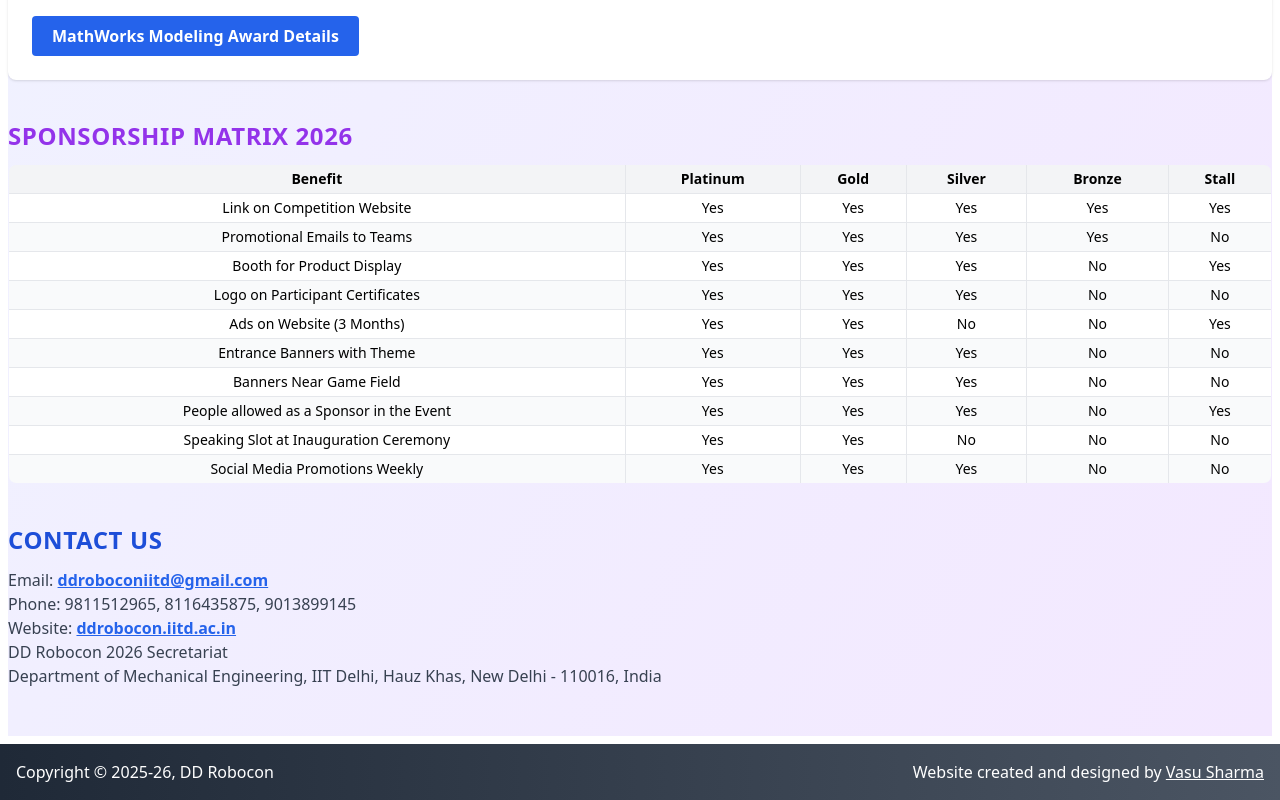
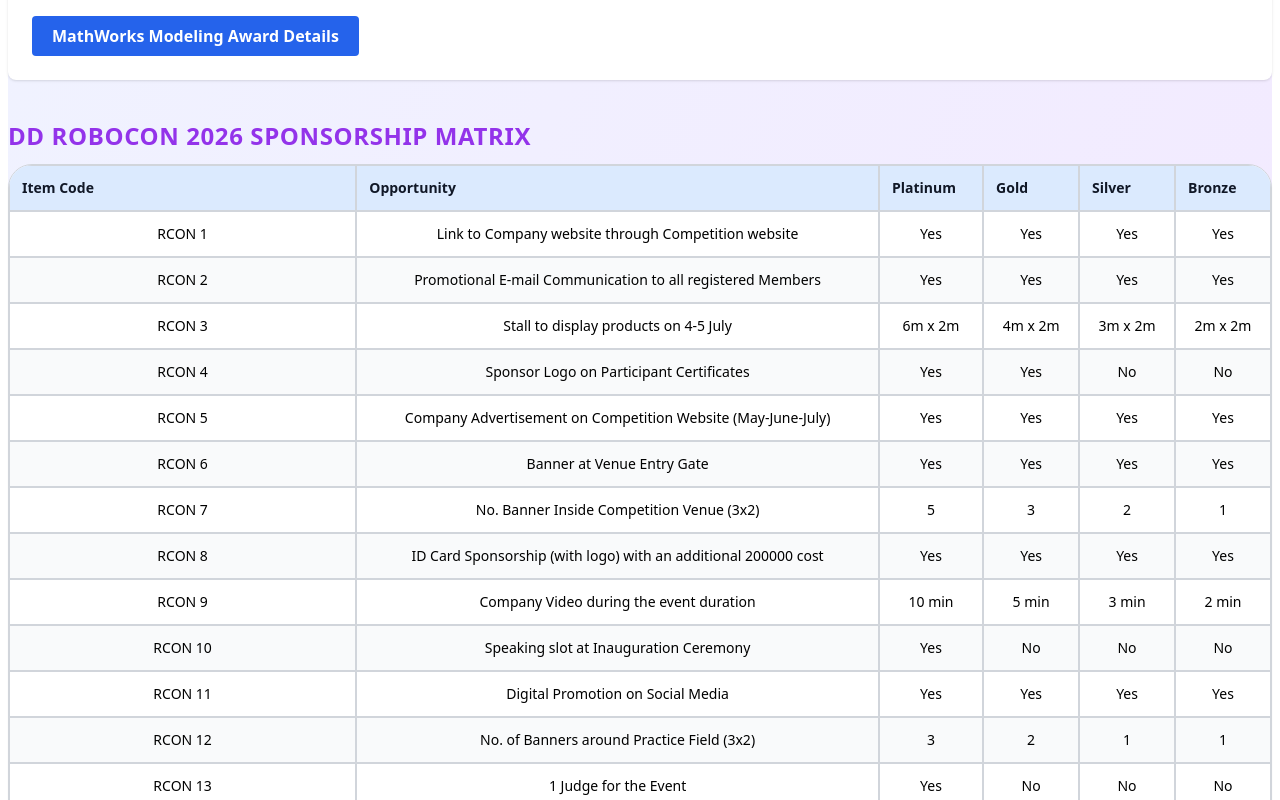
Before and after one commit to vasusharma-code/ddr-2026, a React (Create React App) app: page /sponsorship in a window 1280 px wide. Shown: the part 1500-2300 px from the top of the page. Built offline with nearby package versions, Linux system fonts and the light colour scheme.

Commit message:
RESULT REFURBISHED

```diff
--- a/src/pages/Sponsorship.jsx
+++ b/src/pages/Sponsorship.jsx
@@ -128,41 +128,51 @@
 
     {/* Sponsorship Matrix */}
     <section className="mb-10">
-      <h2 className="text-2xl font-bold text-purple-600 mb-3 uppercase tracking-wide">Sponsorship Matrix 2026</h2>
-      <div className="overflow-x-auto">
-        <table className="min-w-full border border-gray-300 text-sm rounded-lg overflow-hidden">
-          <thead className="bg-gray-100">
+      <h2 className="text-2xl font-bold text-purple-600 mb-3 uppercase tracking-wide">DD Robocon 2026 Sponsorship Matrix</h2>
+      <div className="overflow-x-auto rounded-3xl border border-gray-300 bg-white shadow-sm">
+        <table className="min-w-full border-separate border-spacing-0 text-left text-sm">
+          <thead className="bg-blue-100 text-gray-900">
             <tr>
-              <th className="border px-2 py-1 font-bold">Benefit</th>
-              <th className="border px-2 py-1 font-bold">Platinum</th>
-              <th className="border px-2 py-1 font-bold">Gold</th>
-              <th className="border px-2 py-1 font-bold">Silver</th>
-              <th className="border px-2 py-1 font-bold">Bronze</th>
-              <th className="border px-2 py-1 font-bold">Stall</th>
+              <th className="border border-gray-300 px-3 py-3 font-semibold">Item Code</th>
+              <th className="border border-gray-300 px-3 py-3 font-semibold">Opportunity</th>
+              <th className="border border-gray-300 px-3 py-3 font-semibold">Platinum</th>
+              <th className="border border-gray-300 px-3 py-3 font-semibold">Gold</th>
+              <th className="border border-gray-300 px-3 py-3 font-semibold">Silver</th>
+              <th className="border border-gray-300 px-3 py-3 font-semibold">Bronze</th>
             </tr>
           </thead>
           <tbody>
             {[
-              ["Link on Competition Website", "Yes", "Yes", "Yes", "Yes", "Yes"],
-              ["Promotional Emails to Teams", "Yes", "Yes", "Yes", "Yes", "No"],
-              ["Booth for Product Display", "Yes", "Yes", "Yes", "No", "Yes"],
-              ["Logo on Participant Certificates", "Yes", "Yes", "Yes", "No", "No"],
-              ["Ads on Website (3 Months)", "Yes", "Yes", "No", "No", "Yes"],
-              ["Entrance Banners with Theme", "Yes", "Yes", "Yes", "No", "No"],
-              ["Banners Near Game Field", "Yes", "Yes", "Yes", "No", "No"],
-              ["People allowed as a Sponsor in the Event", "Yes", "Yes", "Yes", "No", "Yes"],
-              ["Speaking Slot at Inauguration Ceremony", "Yes", "Yes", "No", "No", "No"],
-              ["Social Media Promotions Weekly", "Yes", "Yes", "Yes", "No", "No"],
+              ["RCON 1", "Link to Company website through Competition website", "Yes", "Yes", "Yes", "Yes"],
+              ["RCON 2", "Promotional E-mail Communication to all registered Members", "Yes", "Yes", "Yes", "Yes"],
+              ["RCON 3", "Stall to display products on 4-5 July", "6m x 2m", "4m x 2m", "3m x 2m", "2m x 2m"],
+              ["RCON 4", "Sponsor Logo on Participant Certificates", "Yes", "Yes", "No", "No"],
+              ["RCON 5", "Company Advertisement on Competition Website (May-June-July)", "Yes", "Yes", "Yes", "Yes"],
+              ["RCON 6", "Banner at Venue Entry Gate", "Yes", "Yes", "Yes", "Yes"],
+              ["RCON 7", "No. Banner Inside Competition Venue (3x2)", "5", "3", "2", "1"],
+              ["RCON 8", "ID Card Sponsorship (with logo) with an additional 200000 cost", "Yes", "Yes", "Yes", "Yes"],
+              ["RCON 9", "Company Video during the event duration", "10 min", "5 min", "3 min", "2 min"],
+              ["RCON 10", "Speaking slot at Inauguration Ceremony", "Yes", "No", "No", "No"],
+              ["RCON 11", "Digital Promotion on Social Media", "Yes", "Yes", "Yes", "Yes"],
+              ["RCON 12", "No. of Banners around Practice Field (3x2)", "3", "2", "1", "1"],
+              ["RCON 13", "1 Judge for the Event", "Yes", "No", "No", "No"],
+              ["RCON 14", "Stage Seating at the opening ceremony", "Yes", "No", "No", "No"],
+              ["RCON 15", "Number of members allowed at the event", "5", "3", "2", "2"],
+              ["Sponsorship Cost", "", "1200000", "600000", "400000", "300000"],
+              ["Discounted Early Bird Package Till 15 June", "", "1000000", "500000", "300000", "250000"],
             ].map((row, idx) => (
               <tr key={idx} className={idx % 2 === 0 ? "bg-white" : "bg-gray-50"}>
                 {row.map((cell, i) => (
-                  <td key={i} className="border px-2 py-1 text-center font-medium">{cell}</td>
+                  <td key={i} className="border border-gray-300 px-3 py-3 text-center text-sm font-medium">{cell}</td>
                 ))}
               </tr>
             ))}
           </tbody>
         </table>
       </div>
+      <p className="mt-4 text-sm text-gray-700">
+        ID Card Sponsorship is available at an additional cost of 200000 separate from the sponsorship cost.
+      </p>
     </section>
 
     {/* Sponsors Section */}
--- a/src/pages/Stage2.jsx
+++ b/src/pages/Stage2.jsx
@@ -92,6 +92,11 @@
               </tr>
             </thead>
             <tbody>
+              <tr className="bg-emerald-100 text-emerald-900">
+                <td colSpan="6" className="border-b border-emerald-200 px-4 py-3 text-center font-semibold text-lg">
+                  FOLLOWING TEAMS ARE SHORTLISTED FOR FINAL
+                </td>
+              </tr>
               {stage2Results.map((row, index) => (
                 <tr key={row.id} className={index % 2 === 0 ? "bg-white" : "bg-gray-50"}>
                   <td className="border-b border-gray-200 px-4 py-4 text-center font-medium text-gray-700">{row.id}</td>
```
